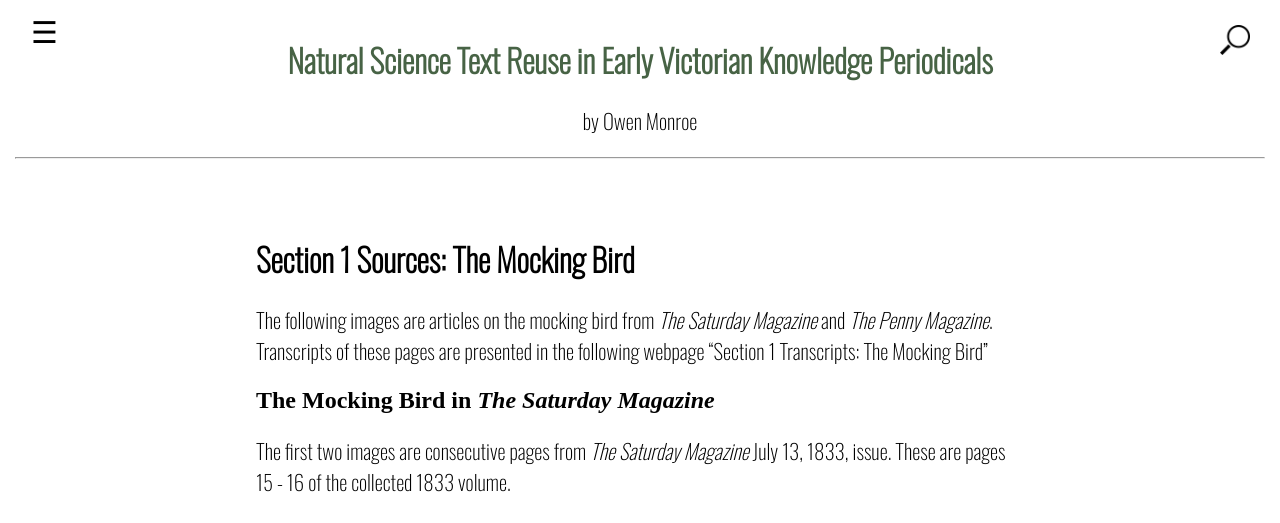
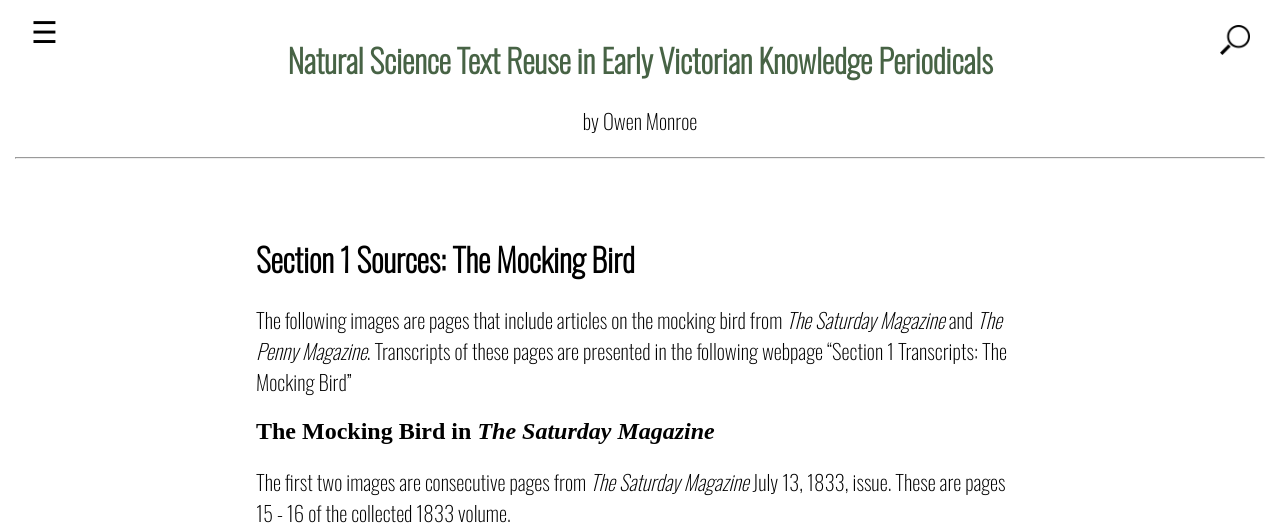
Before and after one commit to owenmonroe/knowledge_periodicals_text_reuse, a Jekyll site: the page built from 002_source1.md, in a window 1280 px wide and 900 px high, cut to the strip 0-523 px from the top of the window. Built offline with Jekyll 4.4.1, drawn with Linux system fonts in a browser that asks for light colours.

Commit message:
Update 002_source1.md

```diff
--- a/002_source1.md
+++ b/002_source1.md
@@ -6,7 +6,7 @@
 
 # Section 1 Sources: The Mocking Bird
 
-The following images are articles on the mocking bird from _The Saturday Magazine_ and _The Penny Magazine_. Transcripts of these pages are presented in the following webpage "Section 1 Transcripts: The Mocking Bird"
+The following images are pages that include articles on the mocking bird from _The Saturday Magazine_ and _The Penny Magazine_. Transcripts of these pages are presented in the following webpage "Section 1 Transcripts: The Mocking Bird"
 
 
 ## The Mocking Bird in _The Saturday Magazine_
```
